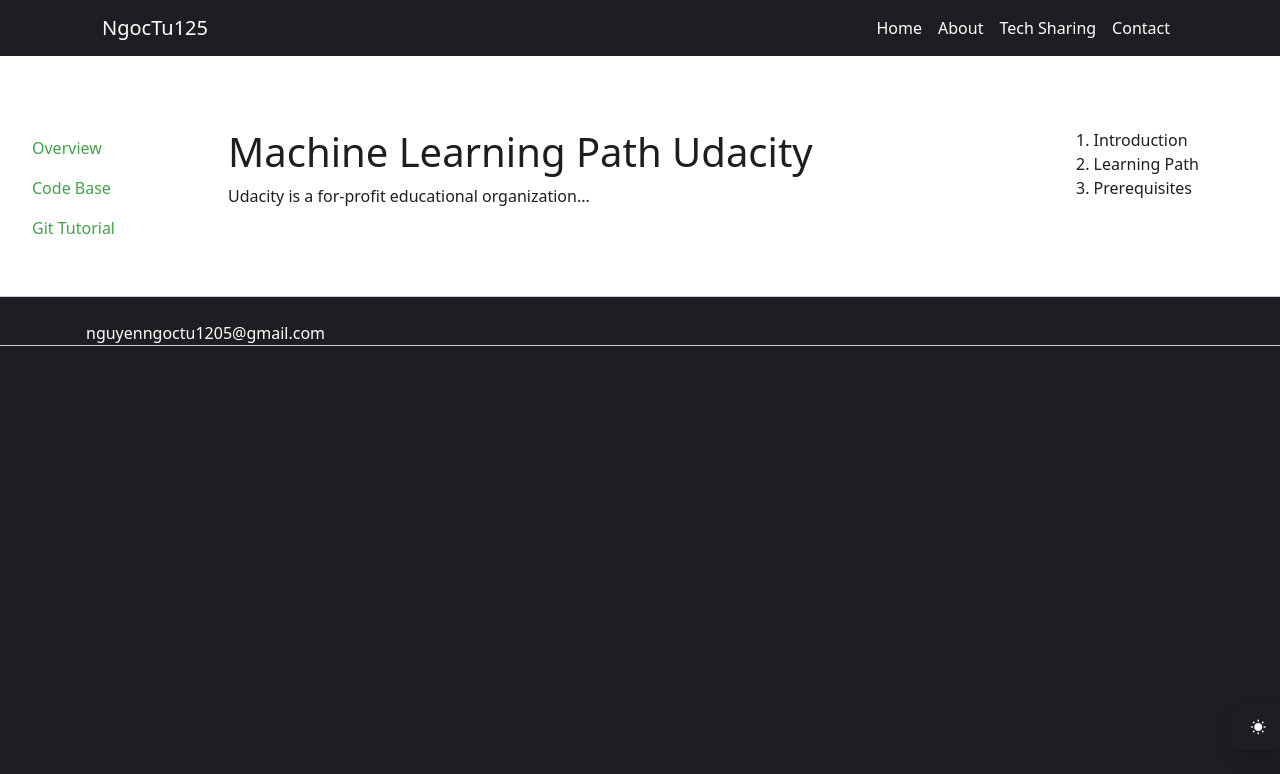
After one commit to Ngoc-Tu-125/Web_ngoctu125.com, a Django app: page /tech-sharing/ in a window 1280 px wide. The commit adds this page. Shown: the top 774 px of the page. Run offline with Django 5.2, Linux system fonts and the light colour scheme; some libraries are stand-ins or nearby versions.

Commit message:
Update the tech sharing page

```diff
--- a/static/css/base/base_styles.css
+++ b/static/css/base/base_styles.css
@@ -78,7 +78,7 @@
 	 cursor: pointer;
 	 transition: background-color 0.5s ease-in, color 0.5s ease-in;
 }
- body .work {
+ body .tech-sharing {
 	 background-color: #fff;
 	 color: #1d1e22;
 	 border-bottom: 1px solid #cdcdcd;
@@ -110,11 +110,6 @@
 		 max-height: 300px;
 		 width: 100%;
 	}
-}
- body .testimonial {
-	 background-color: #fff;
-	 color: #1d1e22;
-	 border-bottom: 1px solid #cdcdcd;
 }
  body .blog {
 	 background-color: #fff;
@@ -173,7 +168,7 @@
  .dark-theme .services .container .row .col-sm-4 .card:hover {
 	 color: #1d1e22;
 }
- .dark-theme .work {
+ .dark-theme .tech-sharing {
 	 background-color: #1d1e22;
 	 color: #fff;
 }
@@ -181,14 +176,6 @@
 	 background-color: #1d1e22;
 	 color: #fff;
 }
- .dark-theme .testimonial {
-	 background-color: #1d1e22;
-	 color: #fff;
-}
- .dark-theme .blog {
-	 background-color: #1d1e22;
-	 color: #fff;
-}
  .dark-theme .darkthemebtn {
 	 background-color: #fff;
 	 color: #1d1e22;
--- a/templates/base.html
+++ b/templates/base.html
@@ -25,13 +25,13 @@
                     <div class="collapse navbar-collapse justify-content-end" id="navbarSupportedContent">
                         <ul class="navbar-nav ms-auto mb-2 mb-lg-0">
                             <li class="nav-item">
-                                <a class="nav-link" href="#header">Home</a>
+                                <a class="nav-link" href="{% url 'home' %}">Home</a>
                             </li>
                             <li class="nav-item">
                                 <a class="nav-link" href="#about">About</a>
                             </li>
                             <li class="nav-item">
-                                <a class="nav-link" href="#tech-sharing">Tech Sharing</a>
+                                <a class="nav-link" href="{% url 'tech_sharing' %}">Tech Sharing</a>
                             </li>
                             <li class="nav-item">
                                 <a class="nav-link" href="#address-bar">Contact</a>
@@ -53,13 +53,6 @@
             <div class="col-md-6 mb-md-0 mb-3">
             nguyenngoctu1205@gmail.com
             </div>
-            {% comment %} <div class="col-md-6 d-md-flex justify-content-end">
-            <ul class="list-unstyled">
-                <li class="d-sm-inline ps-2 mb-md-0 mb-2"><a href="#">Disclaimer</a></li>
-                <li class="d-sm-inline ps-2 mb-md-0 mb-2"><a href="#">Privacy</a></li>
-                <li class="d-sm-inline ps-2 mb-md-0 mb-2"><a href="#">Terms of Services</a></li>
-            </ul>
-            </div> {% endcomment %}
         </div>
         </div>
     </section>
--- /dev/null
+++ b/templates/tech_sharing.html
@@ -0,0 +1,46 @@
+<!-- tech_sharing.html -->
+{% extends "base.html" %}
+
+{% block title %}Tech Sharing - ngoctu125.com{% endblock title %}
+
+{% block content %}
+<section class="tech-sharing py-md-5 py-4" id="tech-sharing">
+    <div class="container-fluid mt-4">
+        <div class="row">
+            <!-- Left Column: Tech Sharing Menu (20%) -->
+            <div class="col-md-3 col-lg-2 d-none d-md-block" id="tech-sharing-menu">
+                <!-- This will take full width on small devices, 25% on medium devices and larger, and hidden on extra small devices -->
+                <nav class="nav flex-column">
+                    <a class="nav-link active" href="#">Overview</a>
+                    <a class="nav-link" href="#">Code Base</a>
+                    <a class="nav-link" href="#">Git Tutorial</a>
+                    <!-- Add other tech sharing links here -->
+                </nav>
+            </div>
+
+            <!-- Center Column: Content (60% or 80% when right is hidden) -->
+            <div class="col-12 col-md-9 col-lg-8" id="tech-sharing-content">
+                <!-- This will take 75% width on medium devices and larger, and full width on extra small devices -->
+                <article>
+                    <h1>Machine Learning Path Udacity</h1>
+                    <p>Udacity is a for-profit educational organization...</p>
+                    <!-- More content -->
+                </article>
+            </div>
+
+            <!-- Right Column: Sections/Index Menu (20%, hidden on iPad and smaller) -->
+            <div class="col-lg-2 d-none d-lg-block" id="tech-sections-menu">
+                <!-- This remains hidden on devices smaller than large devices -->
+                <div class="sticky-top">
+                    <ul class="nav flex-column">
+                        <li class="nav-item">1. Introduction</li>
+                        <li class="nav-item">2. Learning Path</li>
+                        <li class="nav-item">3. Prerequisites</li>
+                        <!-- Add other sections here -->
+                    </ul>
+                </div>
+            </div>
+        </div>
+    </div>
+</section>
+{% endblock content %}
--- a/web_app/views.py
+++ b/web_app/views.py
@@ -2,3 +2,6 @@
 
 def home(request):
     return render(request, 'home.html')
+
+def tech_sharing(request):
+    return render(request, 'tech_sharing.html')
--- a/web_manage/urls.py
+++ b/web_manage/urls.py
@@ -21,4 +21,5 @@
 urlpatterns = [
     path('admin/', admin.site.urls),
     path('', views.home, name='home'),
+    path('tech-sharing/', views.tech_sharing, name='tech_sharing'),
 ]
```
Also changed, not shown: static/css/tech_sharing/tech_sharing_styles.css (added, +11 -0 lines), templates/home.html (+10 -10 lines).
